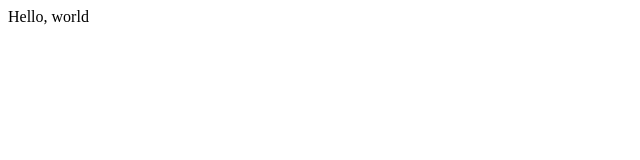
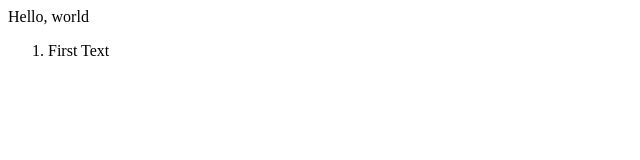
Before and after one commit to einstein1101/gitExe, a plain HTML site: page index.html in a window 1280 px wide. Shown: the full height of the page, 0-640 px from the left. Drawn offline with Linux system fonts and the light colour scheme.

Commit message:
listed text

```diff
--- a/index.html
+++ b/index.html
@@ -8,5 +8,10 @@
 </head>
 <body>
     <div>Hello, world</div>
+    <div>
+        <ol>
+            <li>First Text</li>
+        </ol>
+    </div>
 </body>
 </html>
```
